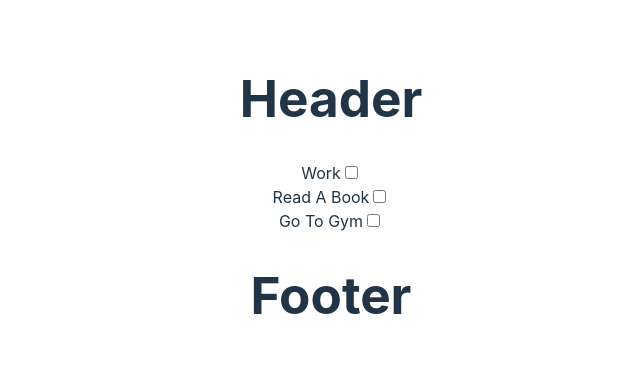
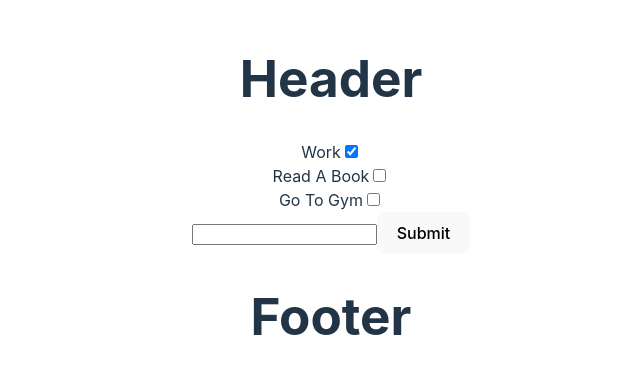
Before and after one commit to cblystone67/To-Do-App, a React (Vite) app: page / in a window 1280 px wide. Shown: the part 203-576 px from the top of the page, without its empty margins (309-949 px from the left). Built offline with nearby package versions, Linux system fonts and the light colour scheme.

Commit message:
Added handler for new items and checkboxes to each item in list

```diff
--- a/src/components/CheckListItem.jsx
+++ b/src/components/CheckListItem.jsx
@@ -1,10 +1,15 @@
 import React from "react";
 
-const CheckListItem = ({ label, text }) => {
+const CheckListItem = ({ label, text, checked, handleUserClick }) => {
   return (
     <div>
       <label htmlFor={label}>{text}</label>
-      <input type="checkbox" name="getUp" />
+      <input
+        onClick={(e) => handleUserClick(e)}
+        type="checkbox"
+        name={label}
+        checked={checked}
+      />
     </div>
   );
 };
--- a/src/components/MainContent.jsx
+++ b/src/components/MainContent.jsx
@@ -1,15 +1,56 @@
-import React from "react";
+import React, { useState } from "react";
 import CheckListItem from "./CheckListItem";
 
 const MainContent = () => {
   let toDoList = [
-    { label: "Work", text: "Work" },
-    { label: "Read a Book", text: "Read A Book" },
-    { label: "GoToGym", text: "Go To Gym" },
+    { label: "Work", text: "Work", checked: true },
+    { label: "ReadABook", text: "Read A Book", checked: false },
+    { label: "GoToGym", text: "Go To Gym", checked: false },
   ];
-  let mappingToDoList = toDoList.map(({ label, text }) => (
-    <CheckListItem label={label} text={text} />
+  const [checkedItems, setCheckedItems] = useState(toDoList);
+  const [inputValue, setInputValue] = useState("");
+
+  const handleUserClick = (e) => {
+    const newList = checkedItems.map((item) => {
+      console.log("Target name", e.target.name);
+      console.log("Label name", item.label);
+      if (e.target.name === item.label) {
+        item.checked = !item.checked;
+      }
+      return item;
+    });
+    console.log("This is the new list", newList);
+    setCheckedItems(newList);
+  };
+  const handleAddItem = () => {
+    const newItem = {
+      label: inputValue,
+      text: inputValue,
+      checked: false,
+    };
+    const newList = [...checkedItems, newItem];
+    setCheckedItems(newList);
+    setInputValue("");
+  };
+  let mappingToDoList = checkedItems.map(({ label, text, checked }) => (
+    <CheckListItem
+      handleUserClick={handleUserClick}
+      label={label}
+      text={text}
+      checked={checked}
+    />
   ));
-  return <>{mappingToDoList}</>;
+  return (
+    <>
+      {mappingToDoList}
+      <input
+        onChange={(e) => setInputValue(e.target.value)}
+        type="text"
+        name="addItem"
+        value={inputValue}
+      ></input>
+      <button onClick={() => handleAddItem()}>Submit</button>
+    </>
+  );
 };
 export default MainContent;
```
